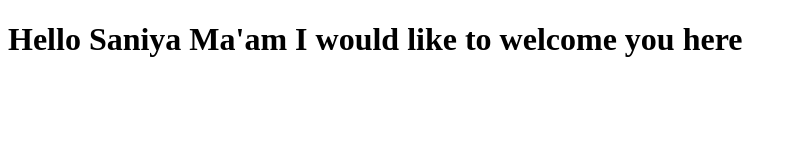
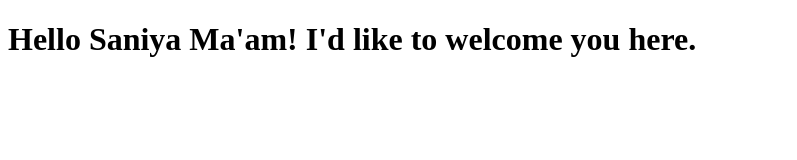
Before and after one commit to shubh-anshu/course-test, a plain HTML site: page site/index.html in a window 1280 px wide. Shown: the whole page, without its empty margins (0-797 px from the left). Drawn offline with Linux system fonts and the light colour scheme.

Commit message:
Small addition to our repository.

```diff
--- a/site/index.html
+++ b/site/index.html
@@ -1,9 +1,9 @@
 <!DOCTYPE html>
 <html>
 <head>
-	<title>Hello Coursera!</title>
+	<title>Shubhanshu</title>
 </head>
 <body>
-<h1> Hello Saniya Ma'am I would like to welcome you here</h1>
+<h1> Hello Saniya Ma'am! I'd like to welcome you here.</h1>
 </body>
 </html>
```
